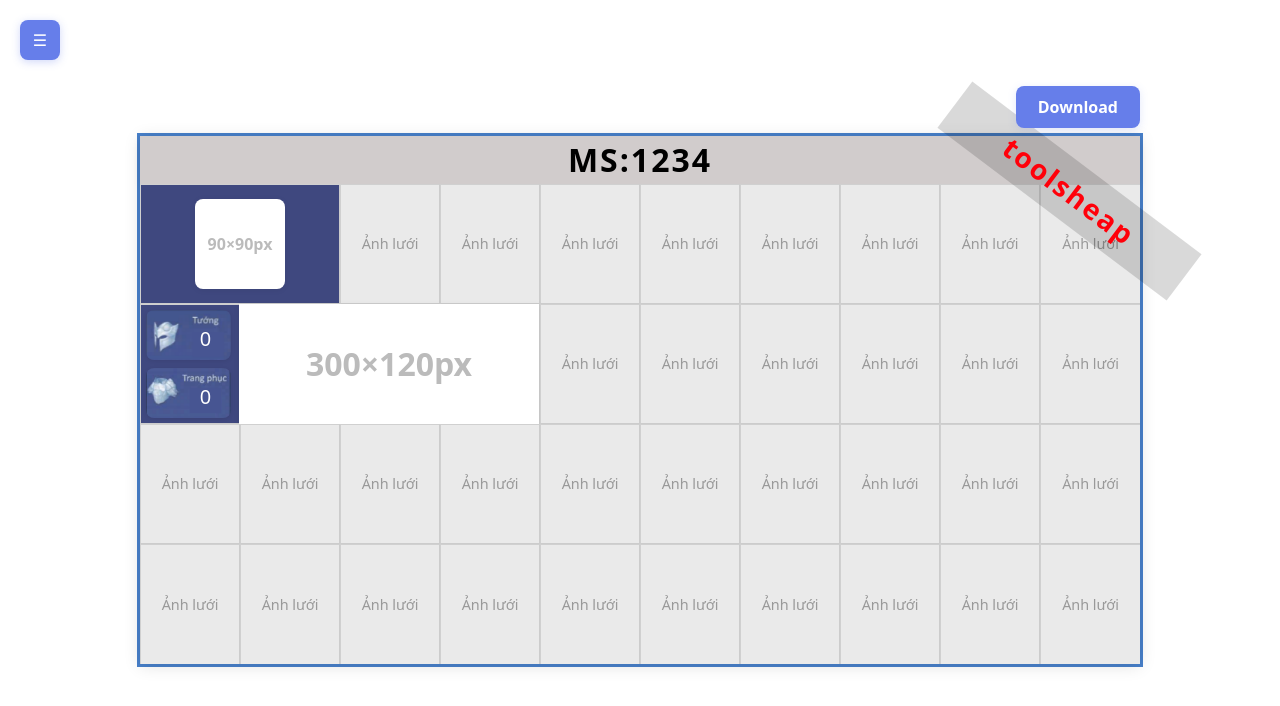
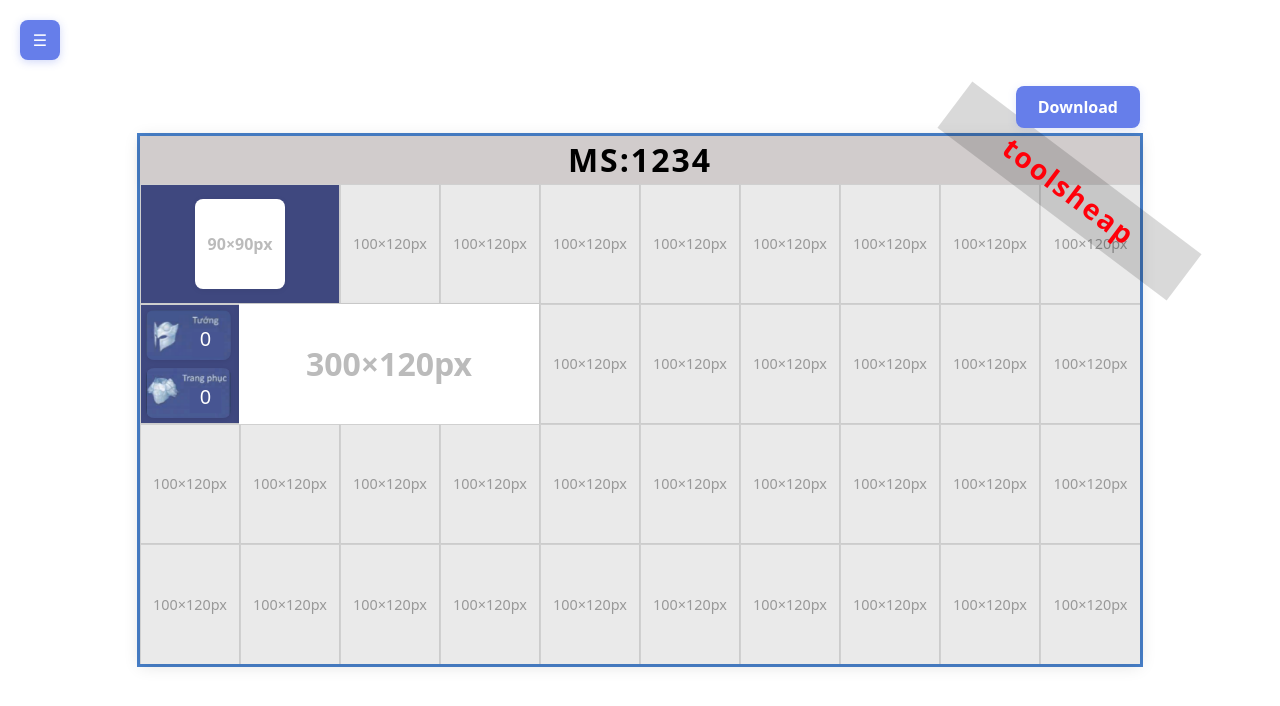
Before and after one commit to phiphi171004/EDIT-IMG, a React (Vite) app: page / in a window 1280 px wide. Shown: the top 706 px of the page. Built offline with nearby package versions, Linux system fonts and the light colour scheme.

Commit message:
Update App.jsx

```diff
--- a/src/App.jsx
+++ b/src/App.jsx
@@ -610,7 +610,7 @@ function App() {
                     onClick={() => openAdjustModal(imageIndex)}
                   />
                 ) : (
-                  <span className="grid-cell-placeholder">Ảnh lưới</span>
+                  <span className="grid-cell-placeholder">100×120px</span>
                 )}
                                  {gridImages[imageIndex] && (
                    <div className="drag-handle">⤡</div>
@@ -678,7 +678,7 @@ function App() {
                         }}
                     />
                   ) : (
-                    <span className="grid-cell-placeholder">Ảnh lưới</span>
+                    <span className="grid-cell-placeholder">100×120px</span>
                   )}
                   {gridImages[imageIndex] && (
                     <div className="drag-handle">⤡</div>
@@ -727,7 +727,7 @@ function App() {
                         onClick={() => openAdjustModal(imageIndex)}
                       />
                     ) : (
-                      <span className="grid-cell-placeholder">Ảnh lưới</span>
+                      <span className="grid-cell-placeholder">100×120px</span>
                     )}
                     {gridImages[imageIndex] && (
                       <div className="drag-handle">⤡</div>
```
